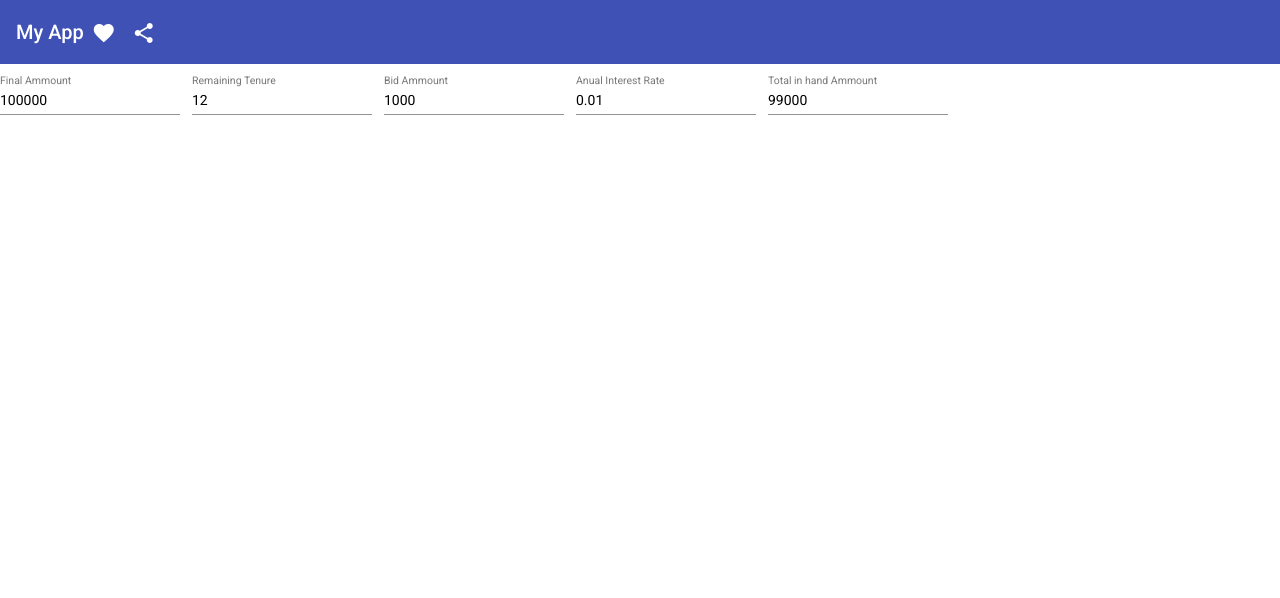
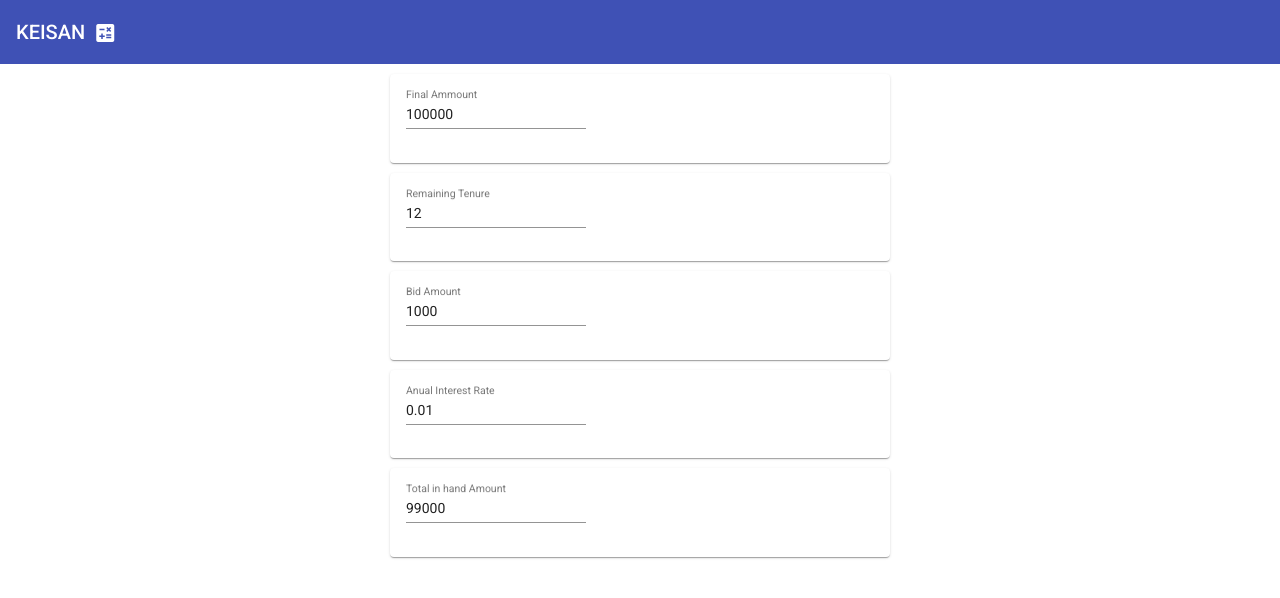
Before and after one commit to nagendragillalu/keisan, an Angular app: page / in a window 1280 px wide. Shown: the top 598 px of the page. Built offline with nearby package versions, Linux system fonts and the light colour scheme.

Commit message:
UI Modification

```diff
--- a/src/app/app.component.html
+++ b/src/app/app.component.html
@@ -1,21 +1,13 @@
-<!-- * * * * * * * * * * * * * * * * * * * * * * * * * * * * * * * -->
-<!-- * * * * * * * * * * * The content below * * * * * * * * * * * -->
-<!-- * * * * * * * * * * is only a placeholder * * * * * * * * * * -->
-<!-- * * * * * * * * * * and can be replaced. * * * * * * * * * * * -->
-<!-- * * * * * * * * * * * * * * * * * * * * * * * * * * * * * * * -->
-<!-- * * * * * * * * * Delete the template below * * * * * * * * * * -->
-<!-- * * * * * * * to get started with your project! * * * * * * * * -->
-<!-- * * * * * * * * * * * * * * * * * * * * * * * * * * * * * * * -->
-<app-calculate></app-calculate>
+<div class="">
+    <mat-toolbar color="primary">
+        <span>KEISAN</span>
+        <span class="example-spacer"></span>
+        <button mat-icon-button class="Calculate-icon" aria-label="Example icon-button with heart icon">
+            <mat-icon>calculate</mat-icon>
+        </button>
+    </mat-toolbar>
+</div>
 
-<!-- * * * * * * * * * * * * * * * * * * * * * * * * * * * * * * * -->
-<!-- * * * * * * * * * * * The content above * * * * * * * * * * * -->
-<!-- * * * * * * * * * * is only a placeholder * * * * * * * * * * -->
-<!-- * * * * * * * * * * and can be replaced. * * * * * * * * * * * -->
-<!-- * * * * * * * * * * * * * * * * * * * * * * * * * * * * * * * -->
-<!-- * * * * * * * * * * End of Placeholder * * * * * * * * * * * -->
-<!-- * * * * * * * * * * * * * * * * * * * * * * * * * * * * * * * -->
-
-
-
-<router-outlet></router-outlet>
+<div class="container d-flex justify-content-center">
+    <app-calculate></app-calculate>
+</div>
--- a/src/app/calculate/calculate.component.css
+++ b/src/app/calculate/calculate.component.css
@@ -1,3 +1,12 @@
 mat-form-field {
     margin-right: 12px;
   }
+
+.box-container{
+  margin-top: 10px;
+  margin-bottom: 10px;
+}
+
+mat-card{
+  width: 500px;
+}
--- a/src/app/calculate/calculate.component.html
+++ b/src/app/calculate/calculate.component.html
@@ -1,41 +1,44 @@
+<div class="">
 
-<p>
-  <mat-toolbar color="primary">
-    <span>My App</span>
-    <span class="example-spacer"></span>
-    <button mat-icon-button class="example-icon favorite-icon" aria-label="Example icon-button with heart icon">
-      <mat-icon>favorite</mat-icon>
-    </button>
-    <button mat-icon-button class="example-icon" aria-label="Example icon-button with share icon">
-      <mat-icon>share</mat-icon>
-    </button>
-  </mat-toolbar>
-</p>
-
-<form class="example-form">
-  <mat-form-field class="full-width">
-    <mat-label>Final Ammount</mat-label>
-    <input matInput placeholder="Ammount in Rupees" value={{FinalSum}} (keyup)="onKeyFinalAmt($event)">
+<div class="box-container">
+  <mat-card >
+    <mat-form-field class="">
+      <mat-label class="">Final Ammount</mat-label>
+      <input matInput placeholder="Ammount" value="{{ FinalSum}}" (keyup)="onKeyFinalAmt($event)">
     </mat-form-field>
-
-  <mat-form-field class="full-width">
+  </mat-card>
+</div>
+<div class="box-container">
+  <mat-card>
+    <mat-form-field class="">
       <mat-label>Remaining Tenure</mat-label>
       <input matInput placeholder="In months" value={{RemainTenure}} (keyup)="onKeyTenure($event)">
     </mat-form-field>
-
-  <mat-form-field class="full-width">
-    <mat-label>Bid Ammount</mat-label>
-    <input matInput placeholder="Sacrifice ammount on negative scale" value={{BidAmount}} (keyup)="onKeyBid($event)">
+  </mat-card>
+</div>
+<div class="box-container">
+  <mat-card>
+    <mat-form-field class="">
+      <mat-label>Bid Amount</mat-label>
+      <input matInput placeholder="Sacrifice ammount on negative scale" value="{{BidAmount}}"
+        (keyup)="onKeyBid($event)">
     </mat-form-field>
-
-  <mat-form-field class="full-width">
+  </mat-card>
+</div>
+<div class="box-container">
+  <mat-card>
+    <mat-form-field class="">
       <mat-label>Anual Interest Rate</mat-label>
       <input matInput placeholder="in %" ng-model="percentage" value="{{AnualROI}}" (keyup)="onKeyROI($event)">
     </mat-form-field>
-
-  <mat-form-field class="full-width">
-    <mat-label>Total in hand Ammount</mat-label>
-    <input matInput placeholder="Takeaway ammount in rupees" value={{InHandAmmount}} (keyup)="onKeyInHand($event)">
+  </mat-card>
+</div>
+<div class="box-container">
+  <mat-card>
+    <mat-form-field class="">
+      <mat-label>Total in hand Amount</mat-label>
+      <input matInput placeholder="Takeaway ammount in rupees" value="{{InHandAmmount}}" (keyup)="onKeyInHand($event)">
     </mat-form-field>
-
-</form>
+  </mat-card>
+</div>
+</div>
--- a/src/app/calculate/calculate.component.ts
+++ b/src/app/calculate/calculate.component.ts
@@ -11,44 +11,42 @@ export class CalculateComponent implements OnInit {
 
   FinalSum: any = 100000;
   BidAmount: any;
-  AnualROI: any ;
+  AnualROI: any;
   InHandAmmount: any;
   RemainTenure: any = 12;
 
   ngOnInit(): void {
     this.BidAmount = this.FinalSum * 0.01;
     this.InHandAmmount = this.FinalSum - this.BidAmount;
-    this.AnualROI = this.BidAmount/(this.FinalSum * (this.RemainTenure/12))
+    this.AnualROI = this.BidAmount / (this.FinalSum * (this.RemainTenure / 12))
   }
 
   onKeyFinalAmt(event: any) {
     this.FinalSum = event.target.value
-      this.BidAmount = this.FinalSum * 0.01;
-      this.InHandAmmount = this.FinalSum - this.BidAmount;
-      this.AnualROI = this.BidAmount/(this.FinalSum * (this.RemainTenure/12))
+    this.BidAmount = this.FinalSum - this.InHandAmmount;
+    this.AnualROI = this.BidAmount / (this.FinalSum * (this.RemainTenure / 12));
   }
 
   onKeyTenure(event: any) {
     this.RemainTenure = event.target.value
-    this.AnualROI = this.BidAmount/(this.FinalSum * (this.RemainTenure/12))
+    this.AnualROI = this.BidAmount / (this.FinalSum * (this.RemainTenure / 12));
   }
 
   onKeyBid(event: any) {
     this.BidAmount = event.target.value;
     this.InHandAmmount = this.FinalSum - this.BidAmount;
-  this.AnualROI = this.BidAmount/(this.FinalSum * (this.RemainTenure/12));
+    this.AnualROI = this.BidAmount / (this.FinalSum * (this.RemainTenure / 12));
   }
 
   onKeyROI(event: any) {
     this.AnualROI = event.target.value;
-  this.BidAmount = this.AnualROI * this.FinalSum* (this.RemainTenure/12)
+    this.BidAmount = this.AnualROI * this.FinalSum * (this.RemainTenure / 12)
     this.InHandAmmount = this.FinalSum - this.BidAmount;
   }
 
   onKeyInHand(event: any) {
     this.InHandAmmount = event.target.value;
     this.BidAmount = this.FinalSum - this.InHandAmmount;
-  this.AnualROI = this.BidAmount/(this.FinalSum * (this.RemainTenure/12))
+    this.AnualROI = this.BidAmount / (this.FinalSum * (this.RemainTenure / 12))
   }
-
 }
--- a/src/index.html
+++ b/src/index.html
@@ -8,6 +8,7 @@
   <link rel="icon" type="image/x-icon" href="favicon.ico">
   <link href="https://fonts.googleapis.com/css?family=Roboto:300,400,500&display=swap" rel="stylesheet">
   <link href="https://fonts.googleapis.com/icon?family=Material+Icons" rel="stylesheet">
+  <link rel="stylesheet" href="https://stackpath.bootstrapcdn.com/bootstrap/4.5.0/css/bootstrap.min.css" integrity="sha384-9aIt2nRpC12Uk9gS9baDl411NQApFmC26EwAOH8WgZl5MYYxFfc+NcPb1dKGj7Sk" crossorigin="anonymous">
 </head>
 <body class="mat-typography">
   <app-root></app-root>
```
Lines whose indentation alone changed are shown as unchanged.
